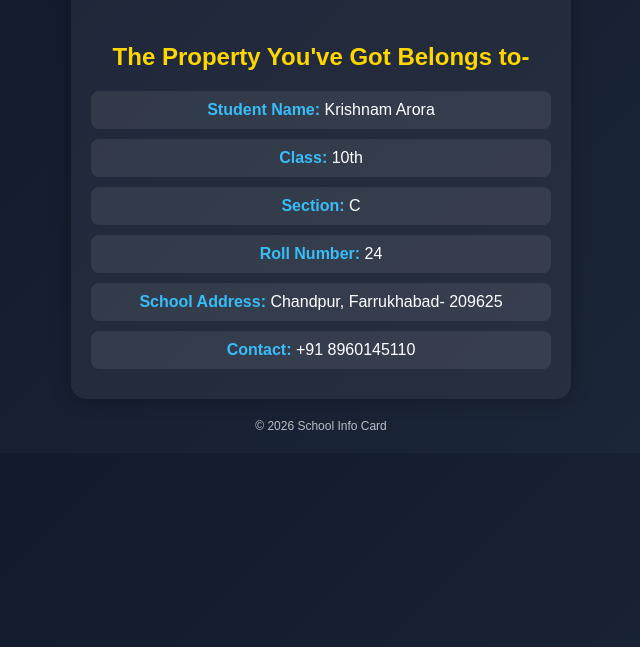
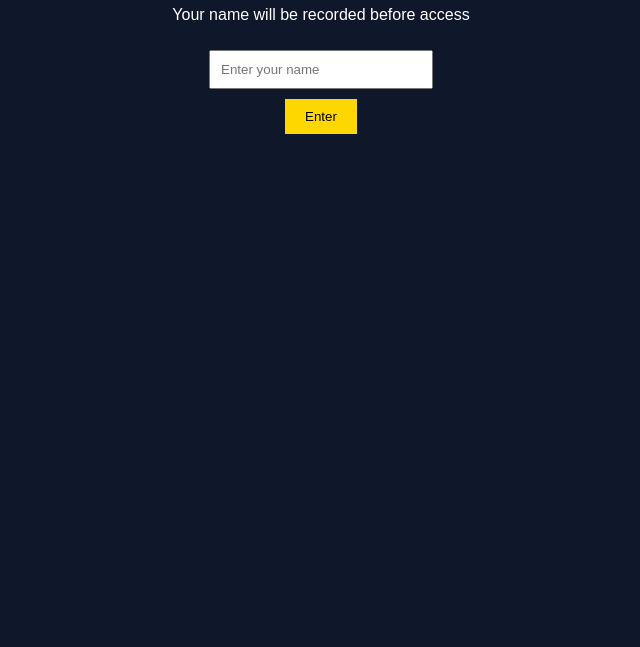
Before and after one commit to krishharora77-beep/VSEC, a plain HTML site: page index.html in a window 1280 px wide. Shown: the part 153-800 px from the top of the page, without its empty margins (319-959 px from the left). Drawn offline with Linux system fonts and the light colour scheme.

Commit message:
Update index.html

```diff
--- a/index.html
+++ b/index.html
@@ -1,93 +1,100 @@
 <!DOCTYPE html>
-<html lang="en">
+<html>
 <head>
-    <meta charset="UTF-8">
+    <title>School Card Access</title>
     <meta name="viewport" content="width=device-width, initial-scale=1.0">
-    <title>School Info</title>
 
     <style>
         body {
             margin: 0;
-            font-family: Arial, sans-serif;
-            background: linear-gradient(135deg, #0f172a, #1e293b);
+            font-family: Arial;
+            background: #0f172a;
             color: white;
             text-align: center;
         }
 
-        .container {
-            padding: 20px;
-            max-width: 500px;
-            margin: auto;
+        .box {
+            margin-top: 100px;
         }
 
-        .card {
-            background: rgba(255,255,255,0.05);
-            padding: 20px;
-            border-radius: 15px;
-            box-shadow: 0 0 20px rgba(0,0,0,0.3);
+        input {
+            padding: 10px;
+            margin: 10px;
+            width: 200px;
         }
 
-        h1 {color: gold;}
-        h2 {color: gold;}
-
-        .info {
-            margin: 10px 0;
-            padding: 10px;
-            background: rgba(255,255,255,0.08);
-            border-radius: 8px;
+        button {
+            padding: 10px 20px;
+            background: gold;
+            border: none;
+            cursor: pointer;
         }
 
-        .label {
-            font-weight: bold;
-            color: #38bdf8;
-        }
-
-        footer {
-            margin-top: 20px;
-            font-size: 12px;
-            opacity: 0.7;
+        #card {
+            display: none;
+            margin-top: 50px;
         }
     </style>
 </head>
 <body>
 
-<div class="container">
-    <div class="card">
+<!-- LOGIN -->
+<div id="login" class="box">
+    <h1>⚠️ Access Notice</h1>
+    <p>Your name will be recorded before access</p>
 
-        <h1>🏫 Dr. Virendra Swaroop Education Centre, Fbd</h1><BR>
-        <h2> The Property You've Got Belongs to-</h2>
+    <input id="username" placeholder="Enter your name">
+    <br>
+    <button onclick="login()">Enter</button>
+</div>
 
+<!-- CARD -->
+<div id="card">
+    <h1>🎫 School Card</h1>
+    <h2 id="welcome"></h2>
+    <p>Welcome to your digital card</p>
+</div>
 
-        <div class="info">
-            <span class="label">Student Name:</span> Krishnam Arora
-        </div>
+<script>
+async function login() {
+    const name = document.getElementById("username").value;
 
-        <div class="info">
-            <span class="label">Class:</span> 10th
-        </div>
+    if (!name.trim()) {
+        alert("Enter your name!");
+        return;
+    }
 
-        <div class="info">
-            <span class="label">Section:</span> C
-        </div>
+    // SAVE TO GOOGLE SHEETS
+    try {
+        await fetch("YOUR_GOOGLE_SCRIPT_URL", {
+            method: "POST",
+            body: JSON.stringify({ name })
+        });
+    } catch (e) {
+        console.log("Sheet error (ignore if testing)");
+    }
 
-        <div class="info">
-            <span class="label">Roll Number:</span> 24
-        </div>
+    // SAVE LOCALLY
+    localStorage.setItem("user", name);
 
-        <div class="info">
-            <span class="label">School Address:</span> Chandpur, Farrukhabad- 209625
-        </div>
+    showCard(name);
+}
 
-        <div class="info">
-            <span class="label">Contact:</span> +91 8960145110
-        </div>
+// SHOW CARD
+function showCard(name) {
+    document.getElementById("login").style.display = "none";
+    document.getElementById("card").style.display = "block";
 
-    </div>
+    document.getElementById("welcome").innerText =
+        "Welcome " + name;
+}
 
-    <footer>
-        © 2026 School Info Card
-    </footer>
-</div>
+// AUTO LOGIN
+const savedUser = localStorage.getItem("user");
+if (savedUser) {
+    showCard(savedUser);
+}
+</script>
 
 </body>
 </html>
```
